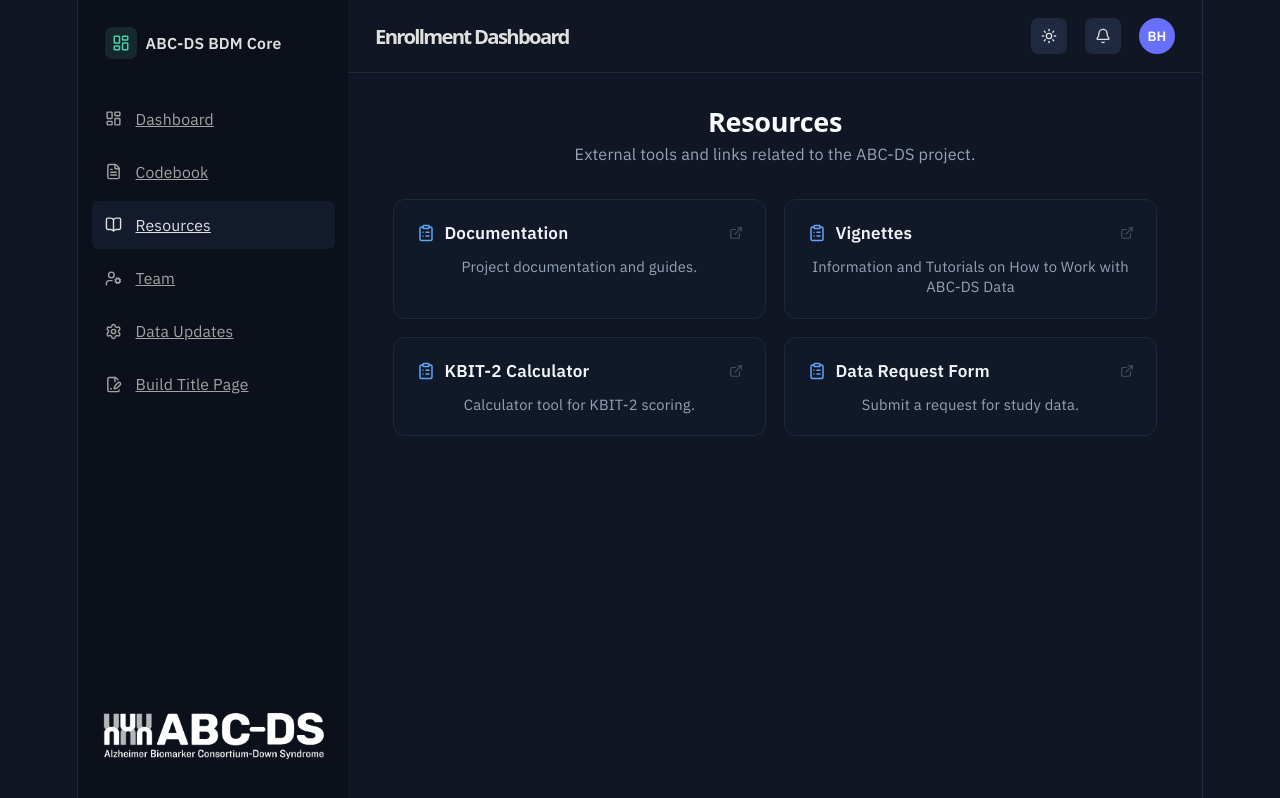
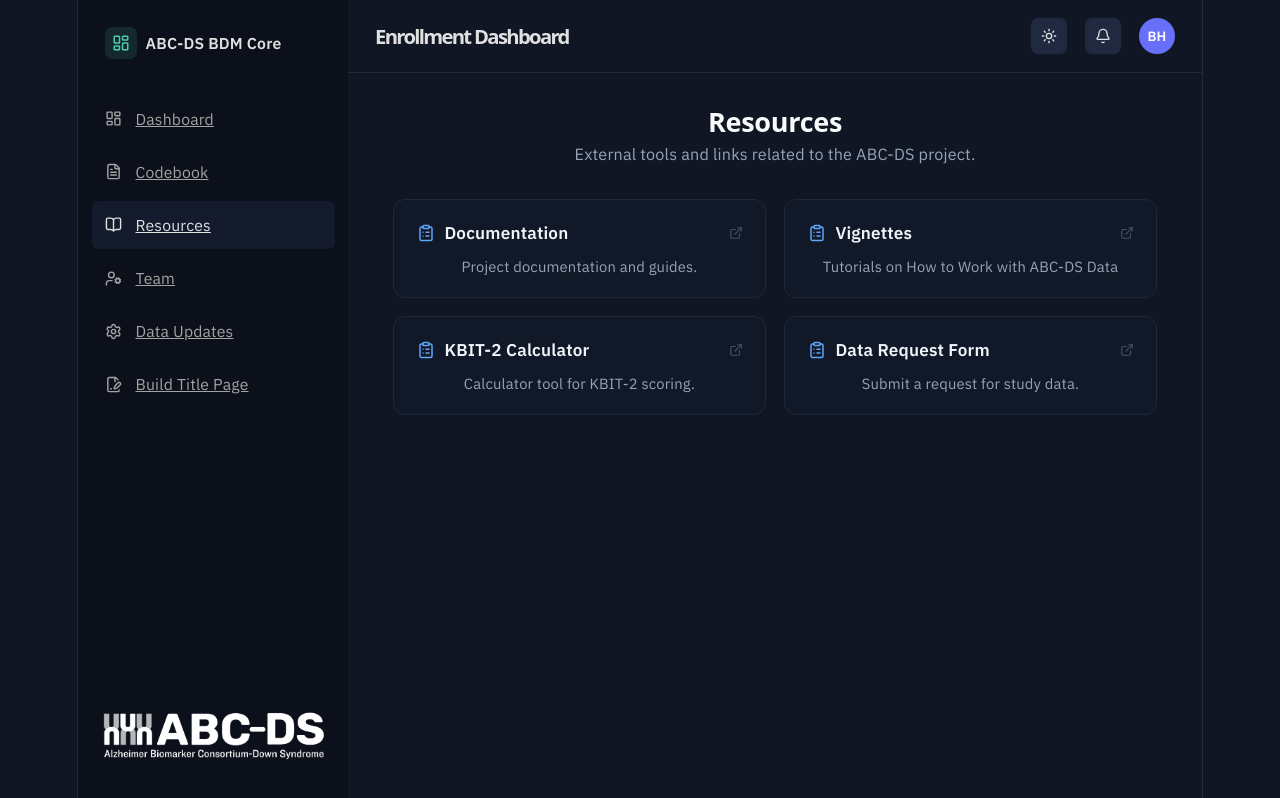
Before and after one commit to abcds-core/bdm, a React (Vite) app: page /#/resources in a window 1280 px wide. Built offline with nearby package versions, Linux system fonts and the light colour scheme.

Commit message:
Update resources

```diff
--- a/src/pages/Resources.jsx
+++ b/src/pages/Resources.jsx
@@ -9,7 +9,7 @@ const RESOURCES = [
   },
   {
     label: "Vignettes",
-    description: "Information and Tutorials on How to Work with ABC-DS Data",
+    description: "Tutorials on How to Work with ABC-DS Data",
     href: "https://abcds-core.github.io/documentation/",
   },
   {
```
Also changed, not shown: 2 other files (tests, documents, lock files or other folders).
